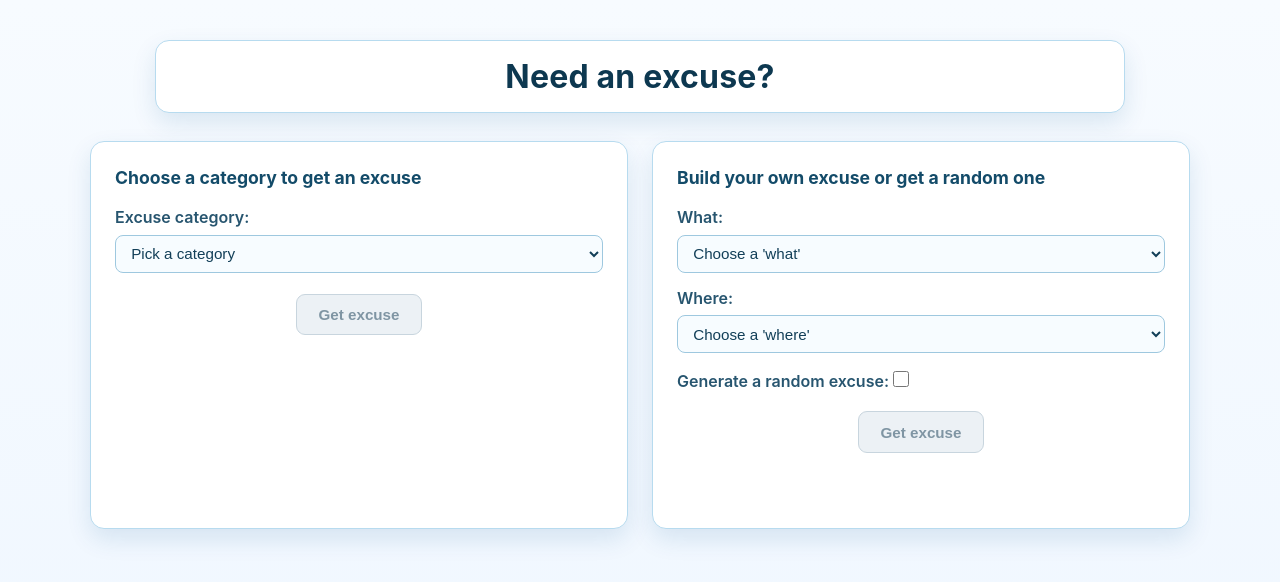
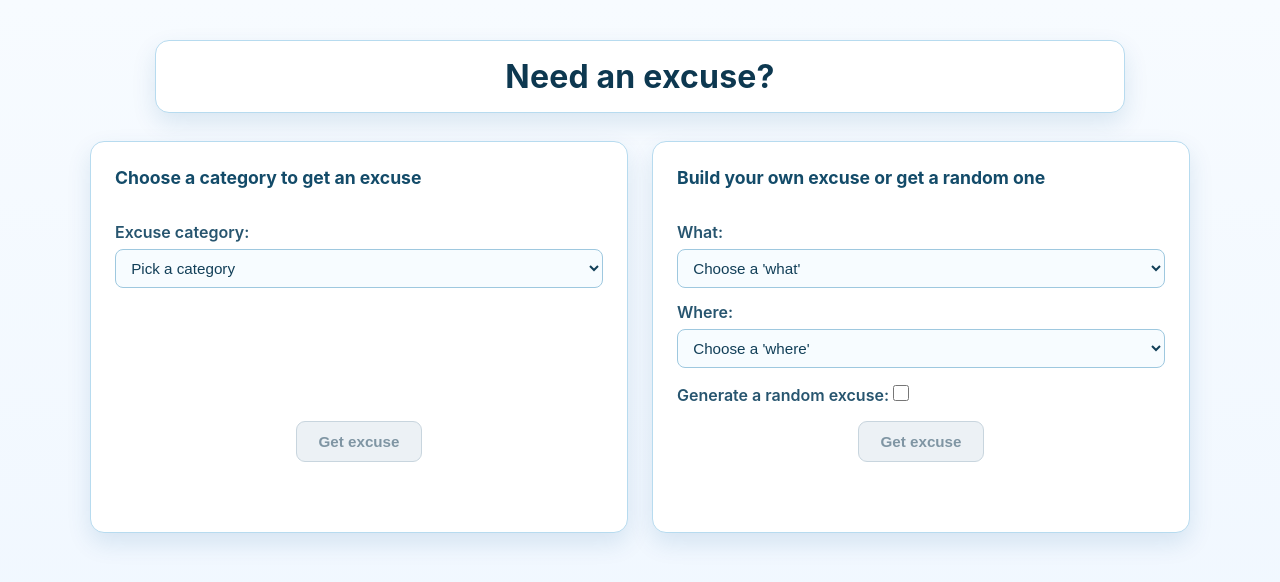
Before and after one commit to schweben/excuses, a React (Vite) app: page / in a window 1280 px wide. Shown: the top 582 px of the page. Built offline with nearby package versions, Linux system fonts and the light colour scheme.

Commit message:
Tidied layout

```diff
--- a/src/App.css
+++ b/src/App.css
@@ -55,7 +55,20 @@
   box-shadow: 0 10px 24px var(--shadow);
   padding: 1.5rem;
   width: 50%;
+  display: flex;
   text-align: left;
+}
+
+.excuseType > div {
+  display: flex;
+  flex-direction: column;
+  flex: 1;
+}
+
+.excuseType > div > div:first-child {
+  display: flex;
+  flex-direction: column;
+  flex: 1;
 }
 
 .excuseType h2 {
@@ -90,7 +103,7 @@
 
 .excuseType button {
   display: block;
-  margin: 1.3rem auto 1rem;
+  margin: auto auto 1rem;
   border: 1px solid var(--button-border);
   border-radius: 9px;
   background-color: var(--button-bg);
@@ -127,6 +140,15 @@
   font-weight: 700;
   color: var(--text-primary);
   line-height: 1.4;
+  text-align: center;
+}
+
+.excuseType > div button {
+  margin-bottom: 0.35rem;
+}
+
+.excuseType > div .excuse {
+  margin-top: 0.3rem;
 }
 
 @media (prefers-color-scheme: dark) {
--- a/src/components/BuildYourOwnExcuse.tsx
+++ b/src/components/BuildYourOwnExcuse.tsx
@@ -33,7 +33,7 @@ const BuildYourOwnExcuse: React.FC<BuildYourOwnExcuseProps> = ({whatOptions, whe
 	}
 
 	return (
-		<div>
+		<div className="buildYourOwnExcuse">
 			<div>
 				<h2>Build your own excuse or get a random one</h2>
 				<label>
--- a/src/styles/buildyourownexcuse.module.css
+++ b/src/styles/buildyourownexcuse.module.css
@@ -1,5 +1,6 @@
 .random {
 	margin-top: 1rem;
+	margin-bottom: 1rem;
 	display: flex;
 	align-items: center;
 	justify-content: space-between;
```
